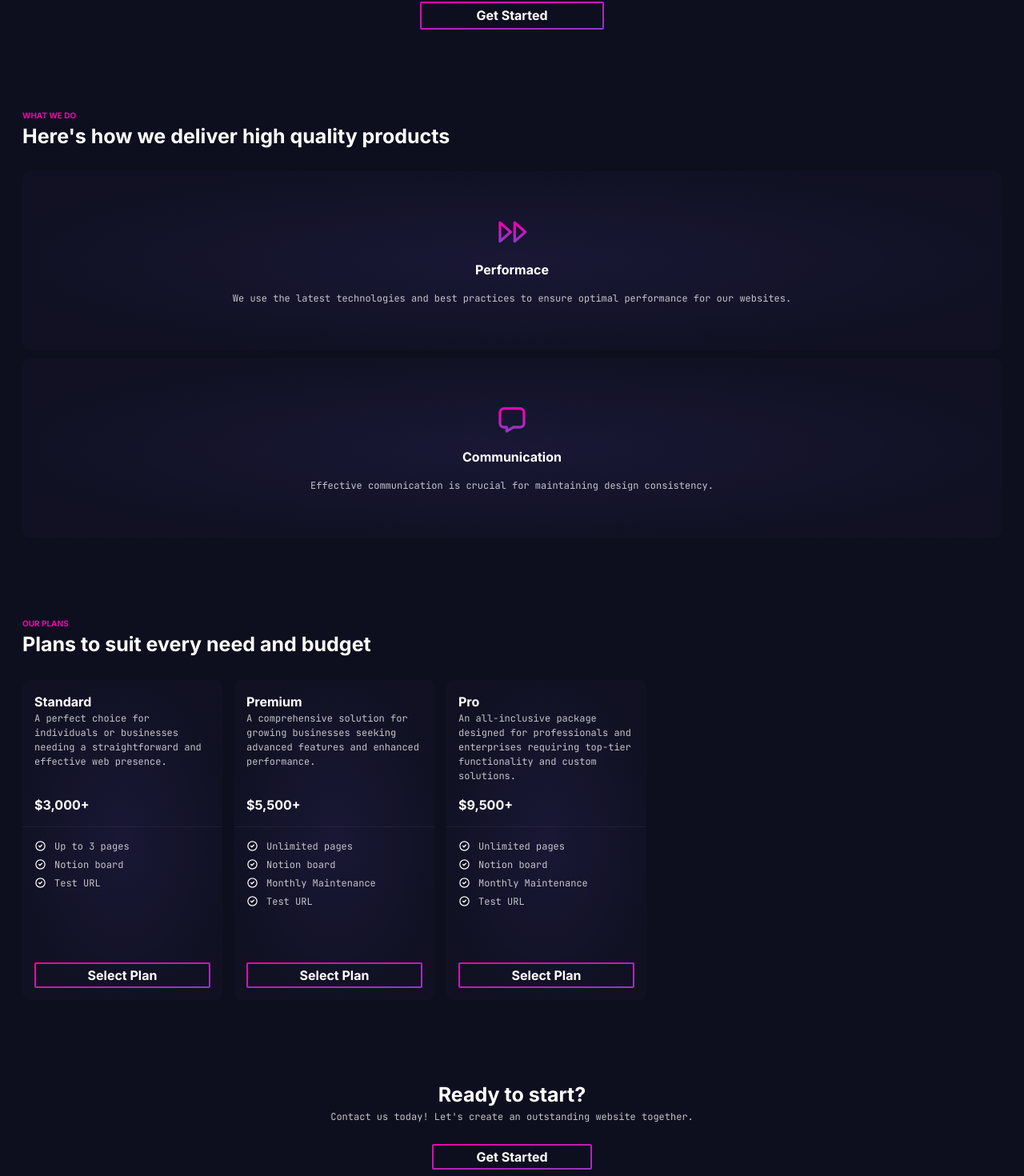
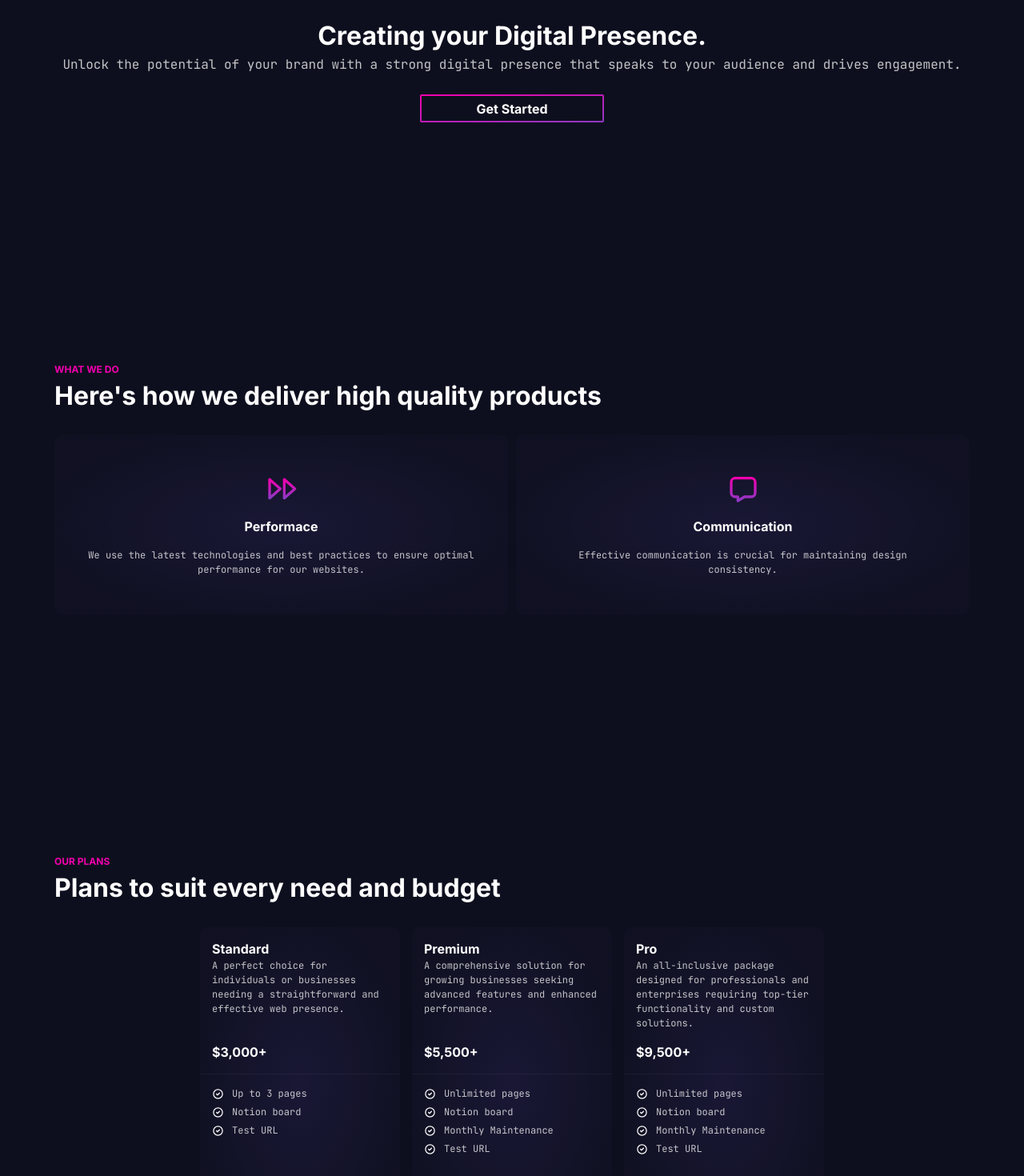
Before and after one commit to PandolfoM/mjp-web-solutions, a Next.js app: page / in a window 1280 px wide. Shown: the part 239-1709 px from the top of the page at 80% size. Built offline with nearby package versions, Linux system fonts and the light colour scheme.

Commit message:
home page for desktop

```diff
--- a/app/layout.tsx
+++ b/app/layout.tsx
@@ -21,7 +21,7 @@ export default function RootLayout({
       className="bg-background text-white h-full selection:bg-primary/80">
       <body className={`${inter.className} flex flex-col h-full`}>
         <Navigation />
-        <span className="pt-[160px]" />
+        <span className="pt-[160px] lg:pt-[260px]" />
         {children}
         <Toaster />
         <Footer />
--- a/app/page.tsx
+++ b/app/page.tsx
@@ -12,39 +12,49 @@ import Section from "@/components/ui/section";
 
 export default function Home() {
   return (
-    <main className="flex flex-col gap-[100px]">
+    <main className="flex flex-col gap-[100px] lg:max-w-[1200px] lg:m-auto lg:gap-[300px]">
       <Section>
         <Hero />
       </Section>
       <Section className="px-7">
-        <h4 className="text-primary text-xs font-bold">WHAT WE DO</h4>
-        <h3 className="font-bold text-lg mb-[25px]">
-          {`Here's how we deliver high quality products`}
+        <h4 className="text-primary text-xs font-bold lg:text-sm">
+          WHAT WE DO
+        </h4>
+        <h3 className="font-bold text-lg mb-[25px] lg:text-xl">
+          Here's how we deliver high quality products
         </h3>
-        <div className="flex flex-col gap-[10px]">
+        <div className="flex flex-col gap-[10px] lg:flex-row lg:justify-center">
           <HorizontalCard
             svg={IconNext}
             title="Performace"
             subtitle="We use the latest technologies and best practices to ensure optimal performance for our websites."
+            className="lg:w-1/2"
           />
           <HorizontalCard
             svg={IconMessage}
             title="Communication"
             subtitle="Effective communication is crucial for maintaining design consistency."
+            className="lg:w-1/2"
           />
         </div>
       </Section>
       <Section>
-        <h4 className="text-primary text-xs font-bold pl-7">OUR PLANS</h4>
-        <h3 className="font-bold text-lg mb-[25px] pl-7">
+        <h4 className="text-primary text-xs font-bold pl-7 lg:text-sm">
+          OUR PLANS
+        </h4>
+        <h3 className="font-bold text-lg mb-[25px] pl-7 lg:text-xl">
           Plans to suit every need and budget
         </h3>
-        <Plans orientation="horizontal" />
+        <div className="lg:flex lg:justify-center">
+          <Plans orientation="horizontal" />
+        </div>
       </Section>
       <Section className="text-center px-7">
-        <h3 className="text-lg font-bold">Ready to start?</h3>
+        <h3 className="text-lg font-bold lg:text-xl">Ready to start?</h3>
         <p
-          className={`${jetBrains.className} opacity-75 text-sm pb-[25px]`}>{`Contact us today! Let's create an outstanding website together.`}</p>
+          className={`${jetBrains.className} opacity-75 text-sm pb-[25px] lg:text-md`}>
+          Contact us today! Let's create an outstanding website together.
+        </p>
         <Link href="/contact">
           <Button className="w-[200px]" />
         </Link>
--- a/components/cards/horizontalcard.tsx
+++ b/components/cards/horizontalcard.tsx
@@ -1,4 +1,5 @@
 import { jetBrains } from "@/app/fonts";
+import { cn } from "@/lib/utils";
 import Image from "next/image";
 import React from "react";
 
@@ -6,12 +7,17 @@ type Props = {
   svg: string;
   title: string;
   subtitle: string;
+  className?: string;
 };
 
-function HorizontalCard({ svg, title, subtitle }: Props) {
+function HorizontalCard({ svg, title, subtitle, className }: Props) {
   return (
-    <div className="min-h-56 max-h-56 overflow-hidden flex flex-col items-center justify-center gap-[15px] bg-gradient-radial to-80% from-card/[10%] to-card/[2%] rounded-[10px] py-[25px] px-10">
-      <Image src={svg} alt=""/>
+    <div
+      className={cn(
+        "min-h-56 max-h-56 overflow-hidden flex flex-col items-center justify-center gap-[15px] bg-gradient-radial to-80% from-card/[10%] to-card/[2%] rounded-[10px] py-[25px] px-10",
+        className
+      )}>
+      <Image src={svg} alt="" />
       <h6 className="text-center font-bold text-md">{title}</h6>
       <p className={`text-center opacity-75 text-sm ${jetBrains.className}`}>
         {subtitle}
--- a/components/ui/hero.tsx
+++ b/components/ui/hero.tsx
@@ -6,8 +6,11 @@ import Link from "next/link";
 function Hero() {
   return (
     <section className="text-center px-7">
-      <h1 className="font-bold text-lg">Creating your Digital Presence.</h1>
-      <p className={`${jetBrains.className} text-sm opacity-75 pb-[25px]`}>
+      <h1 className="font-bold text-lg lg:text-xl">
+        Creating your Digital Presence.
+      </h1>
+      <p
+        className={`${jetBrains.className} text-sm opacity-75 pb-[25px] lg:text-md`}>
         Unlock the potential of your brand with a strong digital presence that
         speaks to your audience and drives engagement.
       </p>
```
